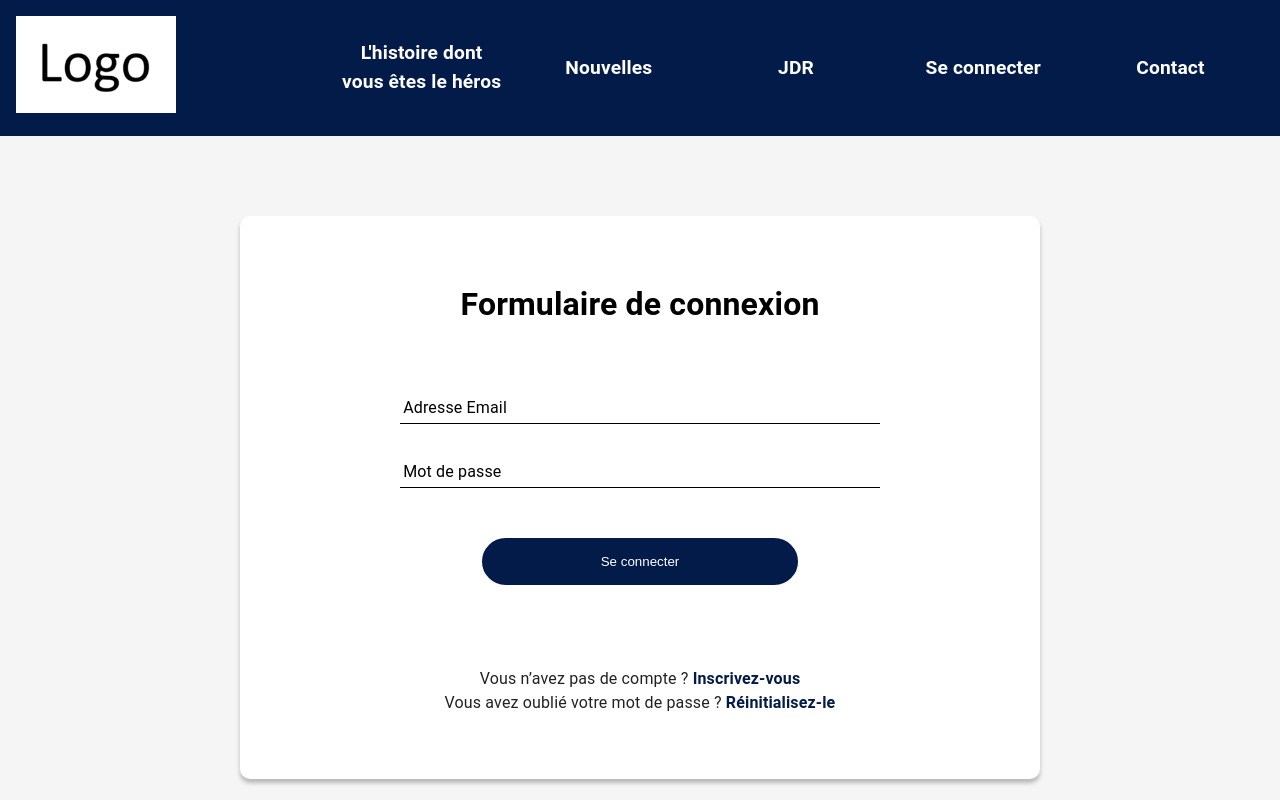
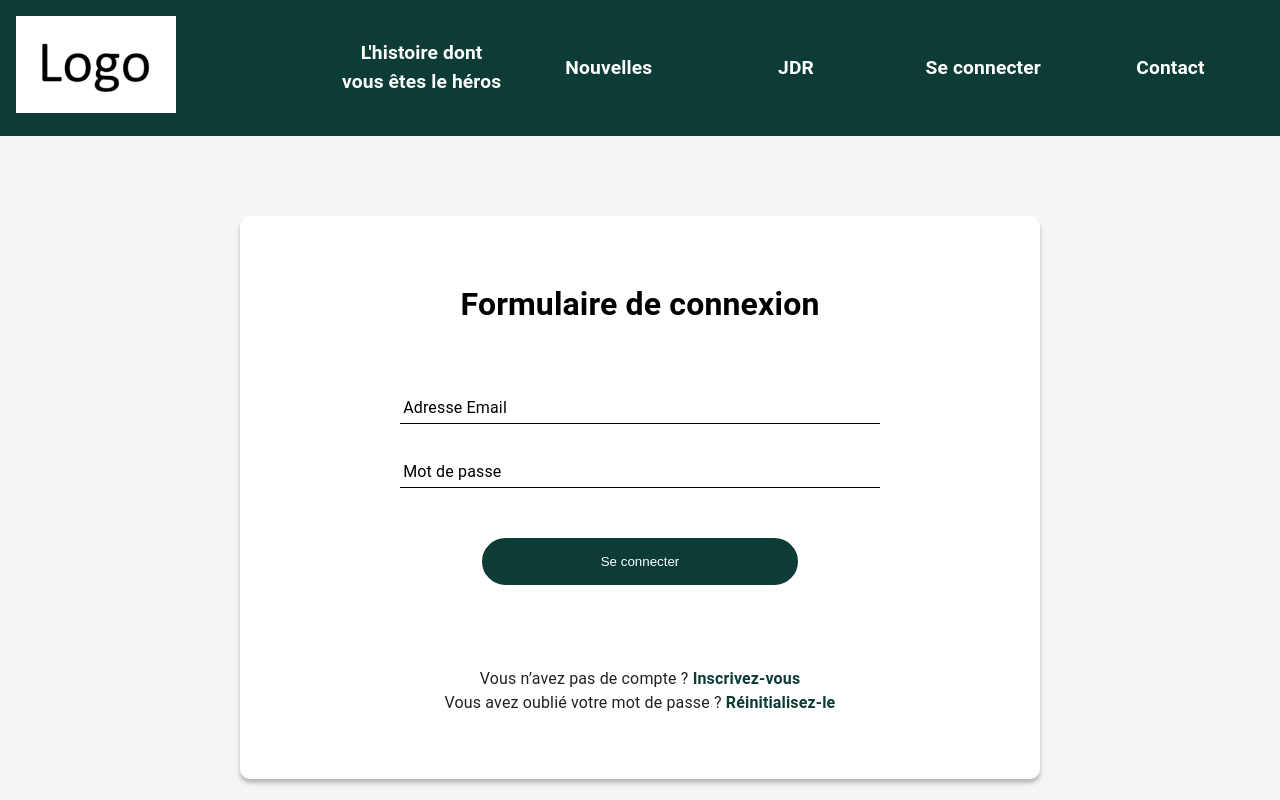
Before and after one commit to Florian59c/Blog-JDR-front, a Next.js app: page /login in a window 1280 px wide. Built offline with nearby package versions, Linux system fonts and the light colour scheme.

Commit message:
feat: change color blue in green

```diff
--- a/src/app/globals.css
+++ b/src/app/globals.css
@@ -59,7 +59,7 @@ a {
 }
 
 .link {
-  color: #031B49;
+  color: #0D3C36;
   font-weight: bold;
 }
 
@@ -79,11 +79,11 @@ a {
 }
 
 .button-style:hover {
-  border-color: #031B49;
+  border-color: #0D3C36;
 }
 
 .button-color-validate {
-  background-color: #031B49;
+  background-color: #0D3C36;
 }
 
 /* gestion de message et d'erreurs */
@@ -91,7 +91,7 @@ a {
 .confirmMessage {
   text-align: center;
   margin-top: 1rem;
-  color: #031B49;
+  color: #0D3C36;
   font-weight: bold;
 }
 
--- a/styles/header.module.css
+++ b/styles/header.module.css
@@ -3,7 +3,7 @@
 }
 
 .header {
-    background-color: #031B49;
+    background-color: #0D3C36;
     color: #FFF;
     margin-bottom: 1rem;
     padding: 0.5rem;
```
